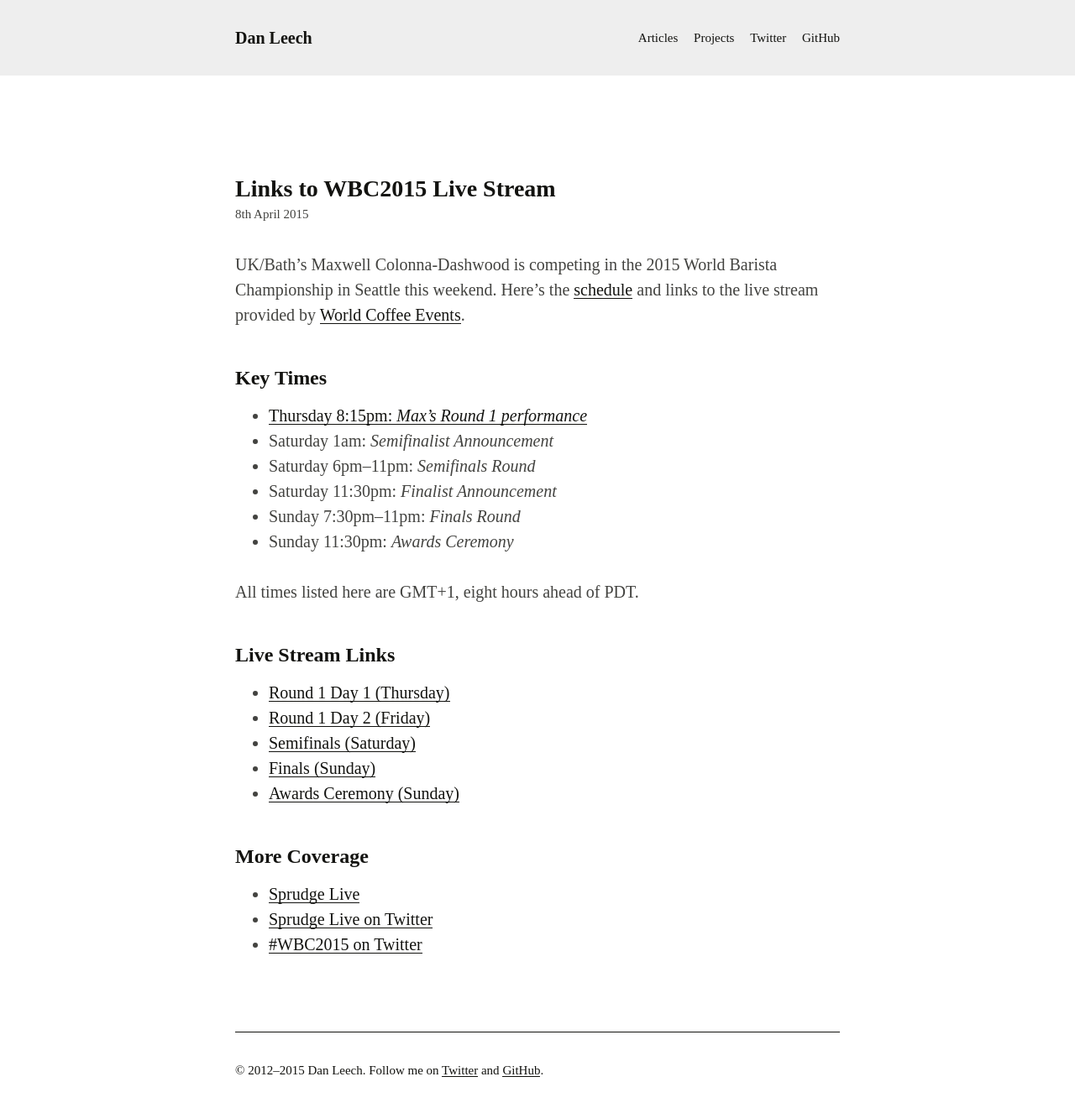
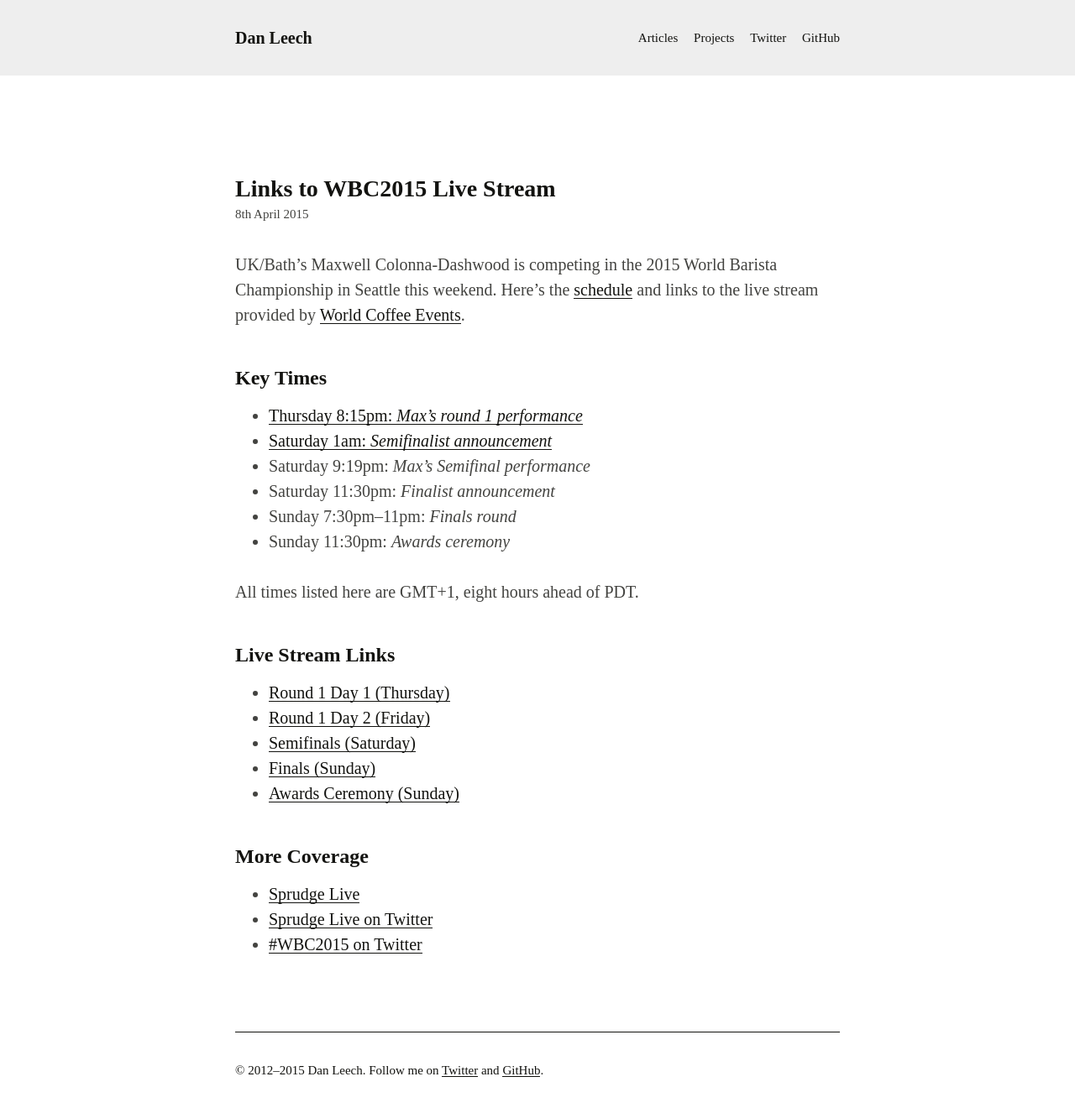
Before and after one commit to danleech/danleech.com, a Jekyll site: the page built from _posts/2015-04-08-links-to-wbc2015-live-stream.md, in a window 1280 px wide. Shown: the whole page at 84% size. Built offline with Jekyll 4.4.1, drawn with Linux system fonts in a browser that asks for light colours; some web fonts are replaced; Markdown is read by kramdown in place of the engine named in the settings.

Commit message:
Added video link to semis announcement

```diff
--- a/_posts/2015-04-08-links-to-wbc2015-live-stream.md
+++ b/_posts/2015-04-08-links-to-wbc2015-live-stream.md
@@ -8,12 +8,12 @@ UK/Bath’s Maxwell Colonna-Dashwood is competing in the 2015 World Barista Cham
 
 ## Key Times
 
-- [Thursday 8:15pm: *Max’s Round 1 performance*](http://livestream.com/worldcoffee/events/3952840/videos/83361396)
-- Saturday 1am: *Semifinalist Announcement*
-- Saturday 6pm–11pm: *Semifinals Round*
-- Saturday 11:30pm: *Finalist Announcement*
-- Sunday 7:30pm–11pm: *Finals Round*
-- Sunday 11:30pm: *Awards Ceremony*
+- [Thursday 8:15pm: *Max’s round 1 performance*](http://livestream.com/worldcoffee/events/3952840/videos/83361396)
+- [Saturday 1am: *Semifinalist announcement*](http://livestream.com/worldcoffee/events/3952873/videos/83511803)
+- Saturday 9:19pm: *Max’s Semifinal performance*
+- Saturday 11:30pm: *Finalist announcement*
+- Sunday 7:30pm–11pm: *Finals round*
+- Sunday 11:30pm: *Awards ceremony*
 
 All times listed here are GMT+1, eight hours ahead of PDT.
 
```
